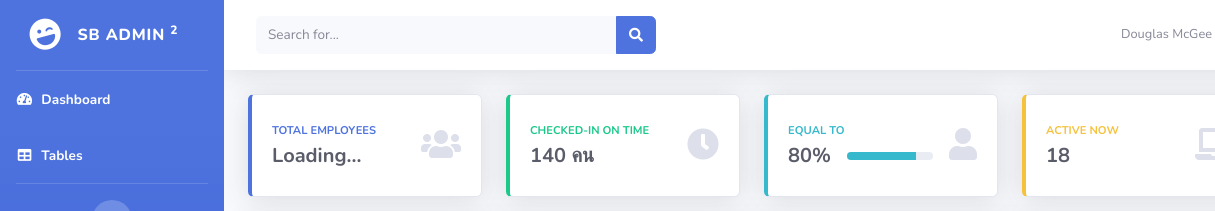
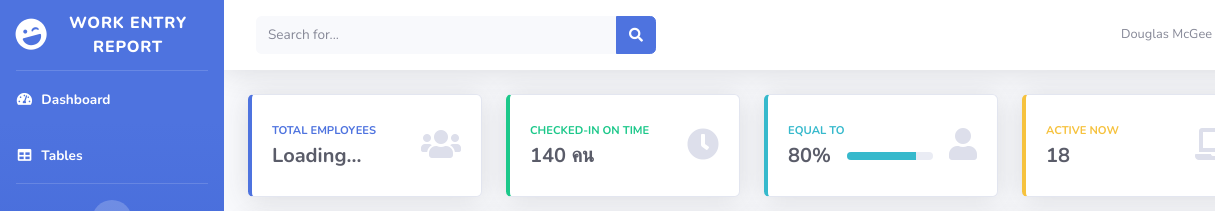
Before and after one commit to beyoubyou/workentry_dashboard, a website with bundled scripts: page frontend/index.html in a window 1280 px wide. Shown: the top 211 px of the page, 0-1215 px from the left. Built offline with nearby package versions, Linux system fonts and the light colour scheme; files whose address does not match are found by name.

Commit message:
first commit

```diff
--- a/frontend/index.html
+++ b/frontend/index.html
@@ -36,7 +36,7 @@
                 <div class="sidebar-brand-icon rotate-n-15">
                     <i class="fas fa-laugh-wink"></i>
                 </div>
-                <div class="sidebar-brand-text mx-3">SB Admin <sup>2</sup></div>
+                <div class="sidebar-brand-text mx-3">Work entry report</div>
             </a>
 
             <!-- Divider -->
```
Also changed, not shown: README.md.
